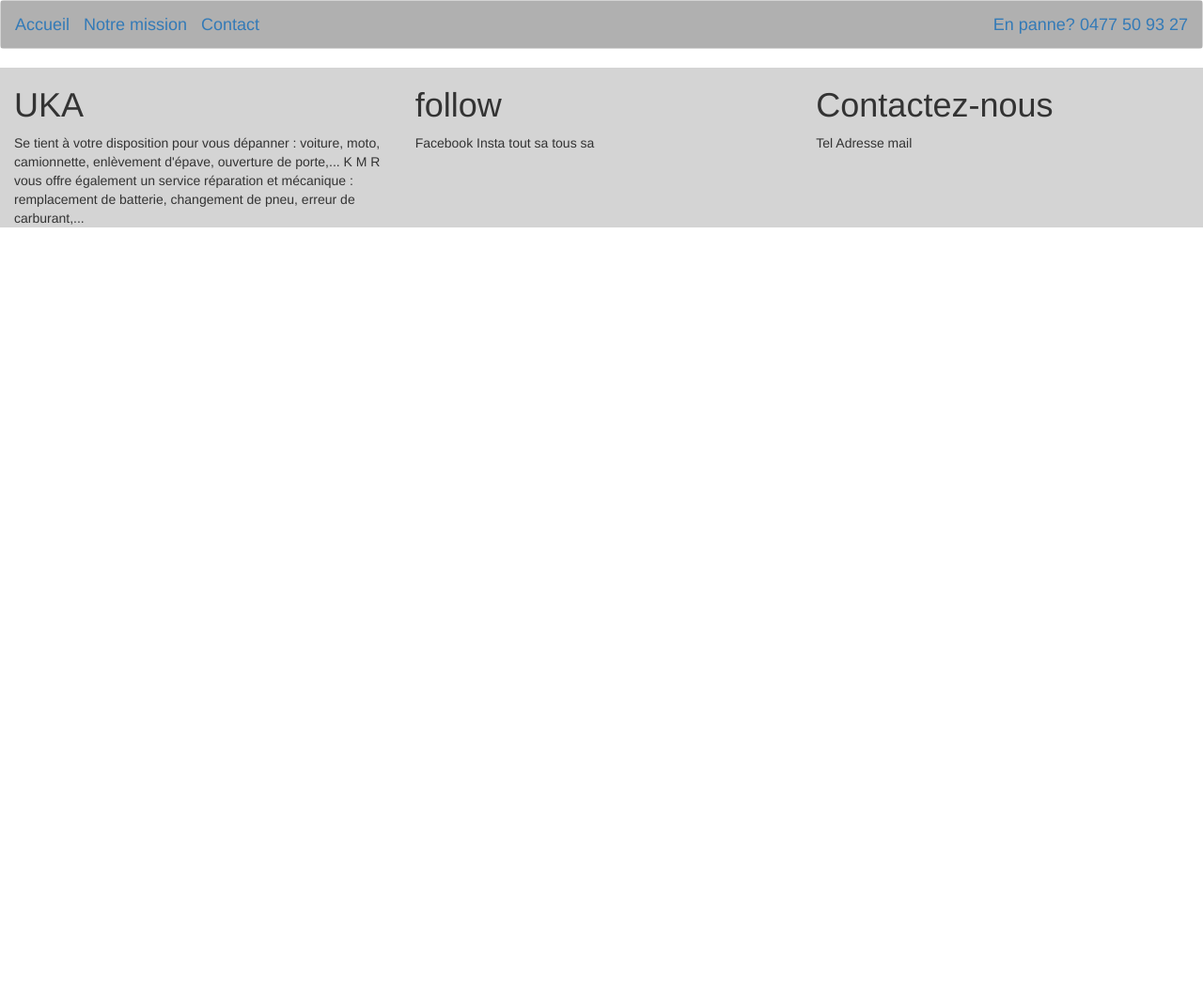
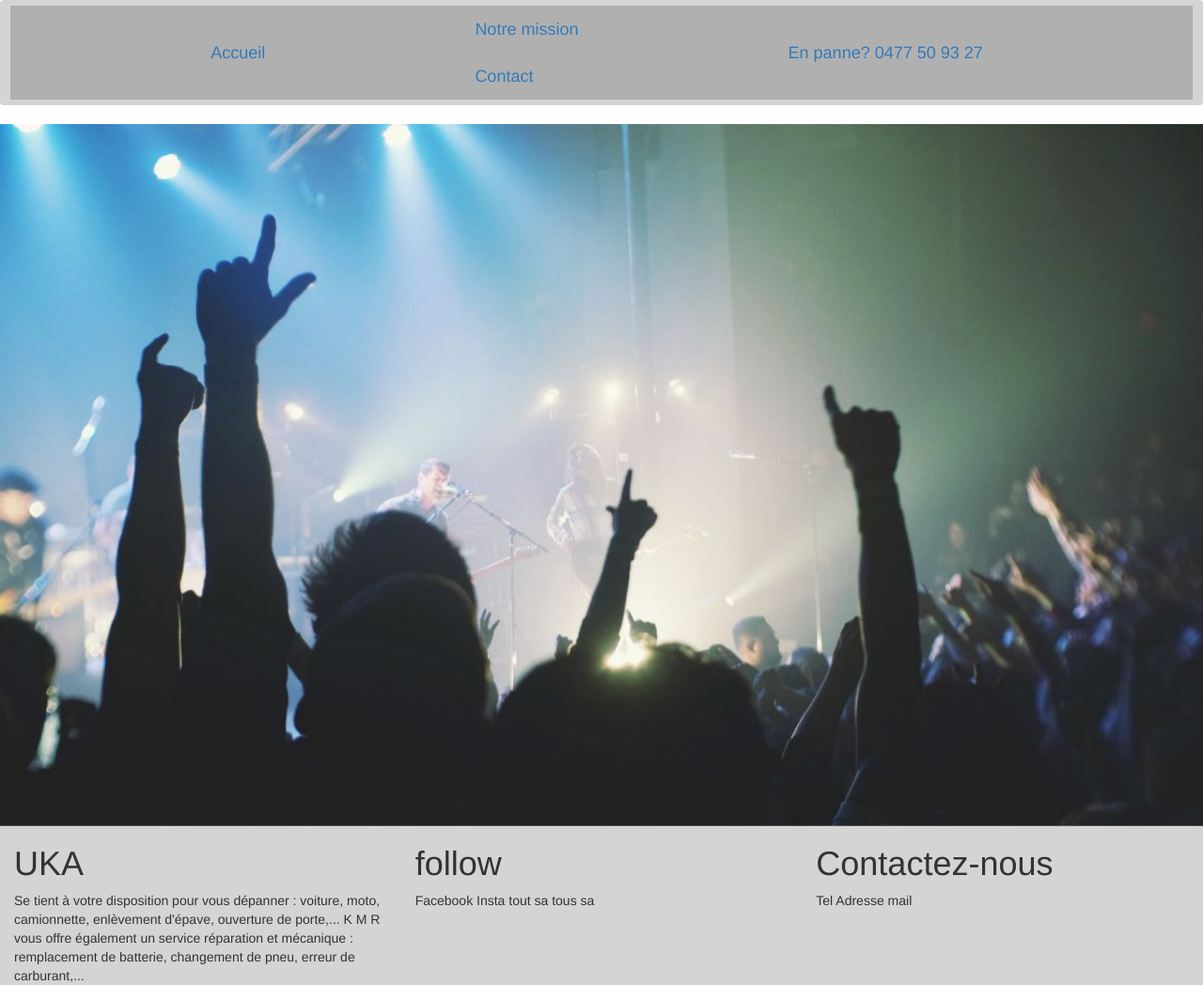
Before and after one commit to AlbanBekteshi/U.K.A.Depannage, a PHP site: page / in a window 1280 px wide. Shown: the whole page at 94% size. Before the commit the page ends 242 px from the top, so only its background shows below. Run offline with PHP 8.4, Linux system fonts and the light colour scheme.

Commit message:
add - carousel

```diff
--- a/views/homepage.php
+++ b/views/homepage.php
@@ -1 +1,41 @@
-<?php
+<!DOCTYPE html>
+<html lang="en">
+<head>
+    <title>Bootstrap Example</title>
+    <meta charset="utf-8">
+    <meta name="viewport" content="width=device-width, initial-scale=1">
+    <link rel="stylesheet" href="https://maxcdn.bootstrapcdn.com/bootstrap/4.5.2/css/bootstrap.min.css">
+    <script src="https://ajax.googleapis.com/ajax/libs/jquery/3.5.1/jquery.min.js"></script>
+    <script src="https://cdnjs.cloudflare.com/ajax/libs/popper.js/1.16.0/umd/popper.min.js"></script>
+    <script src="https://maxcdn.bootstrapcdn.com/bootstrap/4.5.2/js/bootstrap.min.js"></script>
+    <style>
+        /* Make the image fully responsive */
+        .carousel-inner img {
+            width: 100%;
+            height: 100%;
+        }
+    </style>
+</head>
+<body>
+
+<div id="demo" class="carousel slide" data-ride="carousel">
+
+    <!-- Indicators -->
+
+
+    <!-- The slideshow -->
+    <div class="carousel-inner">
+        <div class="carousel-item active">
+            <img src="images/img_ny.jpg" alt="Los Angeles" width="1100" height="500">
+        </div>
+        <div class="carousel-item">
+            <img src="images/StadeOlympique.jpg" alt="Chicago" width="1100" height="500">
+        </div>
+
+    </div>
+
+
+</div>
+
+</body>
+</html>
```
Also changed, not shown: views/images/StadeOlympique.jpg (added), views/images/StadeVelodrome.jpg (added), views/images/img_ny.jpg (added).
